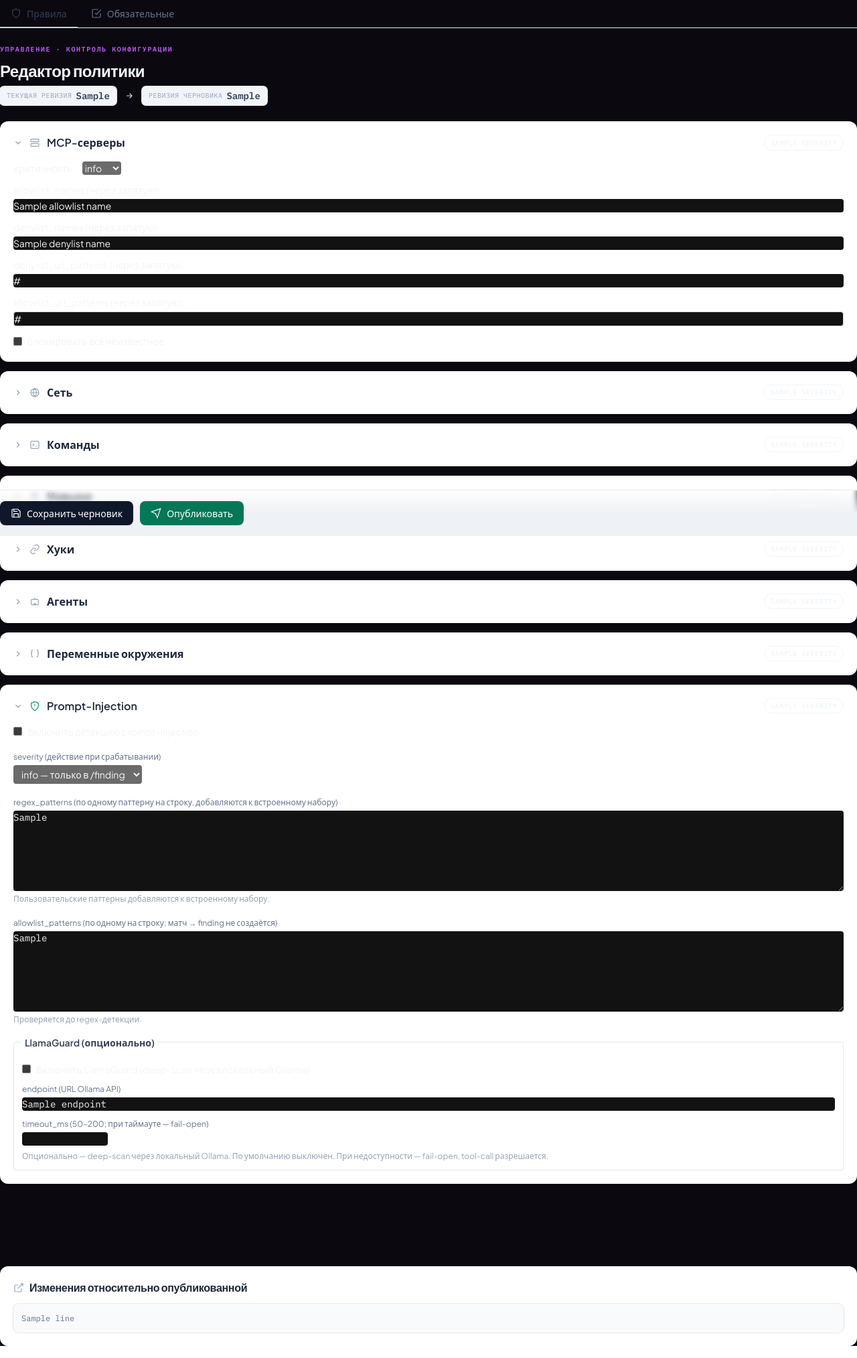
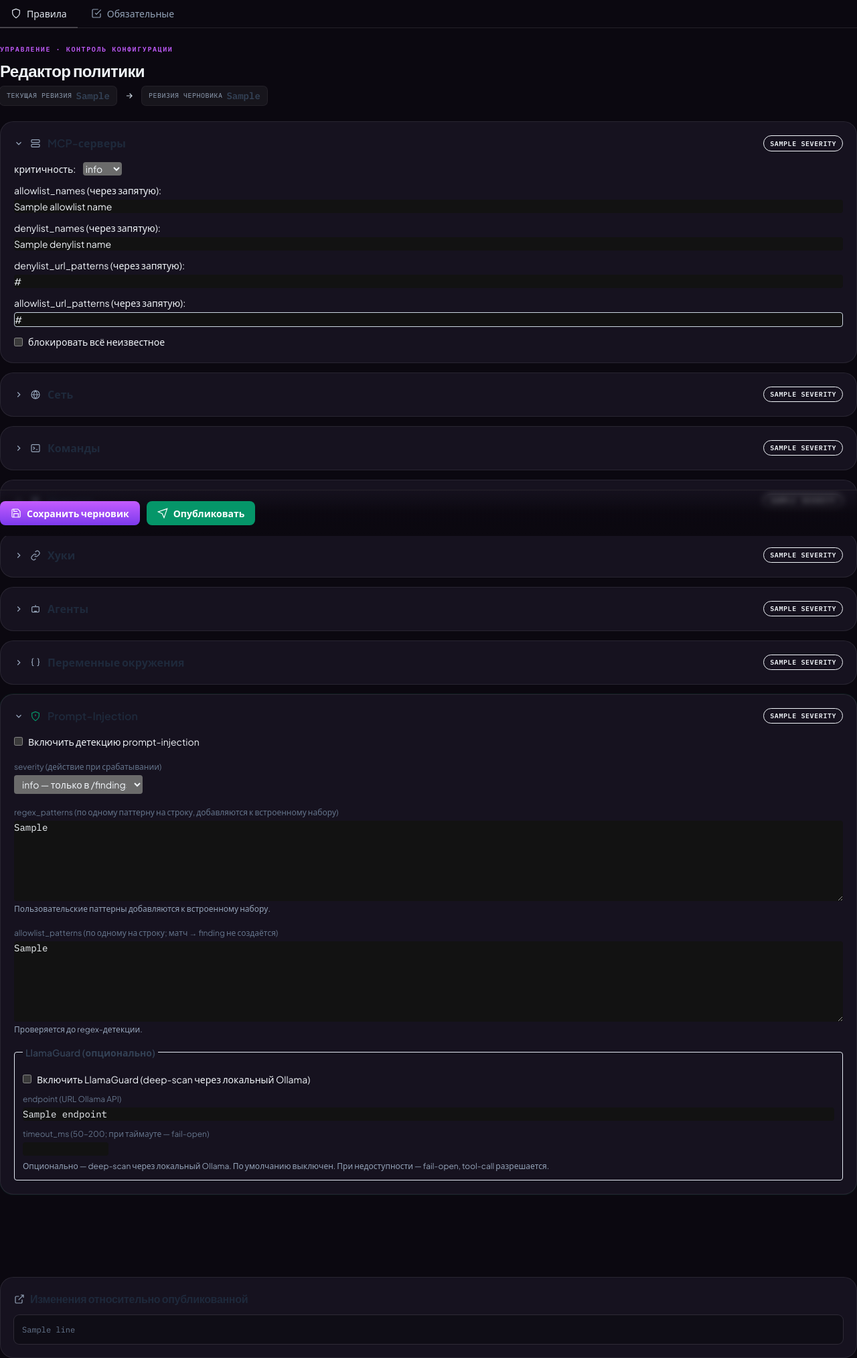
Before and after one commit to timderbak/ccguard, a Python web app: template src/ccguard/server/web/templates/policy_editor.html in a window 1280 px wide. Shown: the whole page at 67% size. Run offline with Jinja, Linux system fonts and the light colour scheme; the template is opened without the code that fills it: most values are stand-ins (such as "Sample title", 1, 10 or a date in 2020); some libraries are stand-ins or nearby versions.

Commit message:
feat(ui): modernize Policy editor + dark form controls (#5, #9)
#9 (light colors at bottom): the sticky action bar used a hardcoded light
gradient (from-[#eef1f5]) the dark shim can't catch — now a dark fade. Save
button was bg-slate-900 (near-invisible on dark) → purple gradient; publish →
brighter emerald. #5 (from year 2000): section <details> cards bg-white/shadow
→ cc-card; revision chips, diff block, chip container, tab strip → dark/purple.

Root cause of the dated feel: .cc-surface inputs/selects/textarea had no
background rule → rendered as white browser-default boxes. Added a global dark
form-control style (bg/color/border/placeholder + purple checkbox accent),
which fixes policy, settings, and every legacy form at once. Snapshots regen.

Co-Authored-By: Claude Opus 4.8 (1M context) <noreply@anthropic.com>

```diff
--- a/src/ccguard/server/web/templates/base.html
+++ b/src/ccguard/server/web/templates/base.html
@@ -61,13 +61,18 @@
       /* Legacy white cards from not-yet-restyled pages still read fine on dark */
       .cc-surface .bg-white { box-shadow: 0 18px 40px -22px rgba(0,0,0,.6); }
 
-      /* Inputs */
+      /* Inputs — dark form controls so legacy forms (policy/settings) stop
+         rendering as white browser-default boxes on the dark surface. */
       .cc-surface input:not([type=checkbox]):not([type=radio]), .cc-surface select, .cc-surface textarea {
+        background: #0e0b14 !important; color: #f3f0f7 !important;
+        border-color: #ffffff24 !important;
         transition: border-color .15s ease, box-shadow .15s ease, background .15s ease;
       }
+      .cc-surface input::placeholder, .cc-surface textarea::placeholder { color: #6b6577; }
       .cc-surface input:focus, .cc-surface select:focus, .cc-surface textarea:focus {
         outline: none; border-color: var(--pur) !important; box-shadow: 0 0 0 3px rgba(168,85,247,.22);
       }
+      .cc-surface input[type=checkbox], .cc-surface input[type=radio] { accent-color: var(--pur); }
 
       /* Sidebar nav */
       .cc-nav-link {
--- a/src/ccguard/server/web/templates/components/_policy_list_field.html
+++ b/src/ccguard/server/web/templates/components/_policy_list_field.html
@@ -22,7 +22,7 @@
     </div>
 
     {# Chip container — visible when JS runs (cc-chip-list adds .js-active class) #}
-    <div class="cc-chip-container hidden flex-wrap gap-1.5 p-2 bg-slate-50 rounded-md ring-1 ring-slate-200 mb-1.5 min-h-9"
+    <div class="cc-chip-container hidden flex-wrap gap-1.5 p-2 bg-black/20 rounded-md ring-1 ring-white/10 mb-1.5 min-h-9"
          data-chip-container></div>
 
     {# Add-input — visible when JS runs #}
--- a/src/ccguard/server/web/templates/components/_policy_section_agents.html
+++ b/src/ccguard/server/web/templates/components/_policy_section_agents.html
@@ -1,4 +1,4 @@
-<details class="group bg-white rounded-xl shadow p-5">
+<details class="group cc-card p-5">
     <summary class="cursor-pointer flex items-center justify-between gap-3">
         <span class="flex items-center gap-2.5 font-semibold text-slate-800">
             <svg viewBox="0 0 24 24" fill="none" stroke="currentColor" stroke-width="2.2" class="cc-chevron w-3.5 h-3.5 text-slate-400"><path d="m9 18 6-6-6-6"/></svg>
--- a/src/ccguard/server/web/templates/components/_policy_section_commands.html
+++ b/src/ccguard/server/web/templates/components/_policy_section_commands.html
@@ -1,4 +1,4 @@
-<details class="group bg-white rounded-xl shadow p-5">
+<details class="group cc-card p-5">
     <summary class="cursor-pointer flex items-center justify-between gap-3">
         <span class="flex items-center gap-2.5 font-semibold text-slate-800">
             <svg viewBox="0 0 24 24" fill="none" stroke="currentColor" stroke-width="2.2" class="cc-chevron w-3.5 h-3.5 text-slate-400"><path d="m9 18 6-6-6-6"/></svg>
--- a/src/ccguard/server/web/templates/components/_policy_section_env.html
+++ b/src/ccguard/server/web/templates/components/_policy_section_env.html
@@ -1,4 +1,4 @@
-<details class="group bg-white rounded-xl shadow p-5">
+<details class="group cc-card p-5">
     <summary class="cursor-pointer flex items-center justify-between gap-3">
         <span class="flex items-center gap-2.5 font-semibold text-slate-800">
             <svg viewBox="0 0 24 24" fill="none" stroke="currentColor" stroke-width="2.2" class="cc-chevron w-3.5 h-3.5 text-slate-400"><path d="m9 18 6-6-6-6"/></svg>
--- a/src/ccguard/server/web/templates/components/_policy_section_hooks.html
+++ b/src/ccguard/server/web/templates/components/_policy_section_hooks.html
@@ -1,4 +1,4 @@
-<details class="group bg-white rounded-xl shadow p-5">
+<details class="group cc-card p-5">
     <summary class="cursor-pointer flex items-center justify-between gap-3">
         <span class="flex items-center gap-2.5 font-semibold text-slate-800">
             <svg viewBox="0 0 24 24" fill="none" stroke="currentColor" stroke-width="2.2" class="cc-chevron w-3.5 h-3.5 text-slate-400"><path d="m9 18 6-6-6-6"/></svg>
--- a/src/ccguard/server/web/templates/components/_policy_section_mcp.html
+++ b/src/ccguard/server/web/templates/components/_policy_section_mcp.html
@@ -1,4 +1,4 @@
-<details open class="group bg-white rounded-xl shadow p-5">
+<details open class="group cc-card p-5">
     <summary class="cursor-pointer flex items-center justify-between gap-3">
         <span class="flex items-center gap-2.5 font-semibold text-slate-800">
             <svg viewBox="0 0 24 24" fill="none" stroke="currentColor" stroke-width="2.2" class="cc-chevron w-3.5 h-3.5 text-slate-400"><path d="m9 18 6-6-6-6"/></svg>
--- a/src/ccguard/server/web/templates/components/_policy_section_network.html
+++ b/src/ccguard/server/web/templates/components/_policy_section_network.html
@@ -1,4 +1,4 @@
-<details class="group bg-white rounded-xl shadow p-5">
+<details class="group cc-card p-5">
     <summary class="cursor-pointer flex items-center justify-between gap-3">
         <span class="flex items-center gap-2.5 font-semibold text-slate-800">
             <svg viewBox="0 0 24 24" fill="none" stroke="currentColor" stroke-width="2.2" class="cc-chevron w-3.5 h-3.5 text-slate-400"><path d="m9 18 6-6-6-6"/></svg>
--- a/src/ccguard/server/web/templates/components/_policy_section_prompt_injection.html
+++ b/src/ccguard/server/web/templates/components/_policy_section_prompt_injection.html
@@ -1,4 +1,4 @@
-<details open class="group bg-white rounded-xl shadow p-5 ring-1 ring-emerald-600/10">
+<details open class="group cc-card p-5 ring-1 ring-emerald-600/10">
   <summary class="cursor-pointer flex items-center justify-between gap-3">
     <span class="flex items-center gap-2.5 font-semibold text-slate-800">
       <svg viewBox="0 0 24 24" fill="none" stroke="currentColor" stroke-width="2.2" class="cc-chevron w-3.5 h-3.5 text-slate-400"><path d="m9 18 6-6-6-6"/></svg>
--- a/src/ccguard/server/web/templates/components/_policy_section_skills.html
+++ b/src/ccguard/server/web/templates/components/_policy_section_skills.html
@@ -1,4 +1,4 @@
-<details class="group bg-white rounded-xl shadow p-5">
+<details class="group cc-card p-5">
     <summary class="cursor-pointer flex items-center justify-between gap-3">
         <span class="flex items-center gap-2.5 font-semibold text-slate-800">
             <svg viewBox="0 0 24 24" fill="none" stroke="currentColor" stroke-width="2.2" class="cc-chevron w-3.5 h-3.5 text-slate-400"><path d="m9 18 6-6-6-6"/></svg>
--- a/src/ccguard/server/web/templates/components/_policy_tab_strip.html
+++ b/src/ccguard/server/web/templates/components/_policy_tab_strip.html
@@ -1,15 +1,15 @@
-<nav class="flex gap-1 border-b border-slate-200 mb-6 text-sm" aria-label="Разделы политики">
+<nav class="flex gap-1 border-b border-white/10 mb-6 text-sm" aria-label="Разделы политики">
   <a href="/policy"
      class="px-4 py-2.5 -mb-px border-b-2 inline-flex items-center gap-2 transition-colors
-            {% if active_tab == 'rules' %}border-slate-900 text-slate-900 font-semibold
-            {% else %}border-transparent text-slate-500 hover:text-slate-700 hover:border-slate-300{% endif %}">
+            {% if active_tab == 'rules' %}border-[#c45cff] text-white font-semibold
+            {% else %}border-transparent text-slate-400 hover:text-slate-200 hover:border-white/20{% endif %}">
     <svg viewBox="0 0 24 24" fill="none" stroke="currentColor" stroke-width="1.8" class="w-4 h-4"><path d="M12 2 4 5v6c0 5 3.4 8.3 8 11 4.6-2.7 8-6 8-11V5l-8-3Z"/></svg>
     Правила
   </a>
   <a href="/policy/mandatory"
      class="px-4 py-2.5 -mb-px border-b-2 inline-flex items-center gap-2 transition-colors
-            {% if active_tab == 'mandatory' %}border-slate-900 text-slate-900 font-semibold
-            {% else %}border-transparent text-slate-500 hover:text-slate-700 hover:border-slate-300{% endif %}">
+            {% if active_tab == 'mandatory' %}border-[#c45cff] text-white font-semibold
+            {% else %}border-transparent text-slate-400 hover:text-slate-200 hover:border-white/20{% endif %}">
     <svg viewBox="0 0 24 24" fill="none" stroke="currentColor" stroke-width="1.8" class="w-4 h-4"><path d="M9 11l3 3L22 4"/><path d="M21 12v7a2 2 0 0 1-2 2H5a2 2 0 0 1-2-2V5a2 2 0 0 1 2-2h11"/></svg>
     Обязательные
   </a>
--- a/src/ccguard/server/web/templates/policy_editor.html
+++ b/src/ccguard/server/web/templates/policy_editor.html
@@ -7,12 +7,12 @@
     <p class="cc-eyebrow mb-2">Управление · Контроль конфигурации</p>
     <h2 class="text-2xl font-semibold tracking-tight">Редактор политики</h2>
     <div class="flex items-center gap-3 mt-2 flex-wrap text-sm">
-        <span class="inline-flex items-center gap-1.5 rounded-md bg-slate-100 px-2.5 py-1 ring-1 ring-slate-200">
+        <span class="inline-flex items-center gap-1.5 rounded-md bg-white/5 px-2.5 py-1 ring-1 ring-white/10">
             <span class="cc-mono text-[10px] uppercase tracking-wider text-slate-400">Текущая ревизия</span>
             <span class="font-mono font-semibold text-slate-700">{{ current_rev }}</span>
         </span>
         <svg viewBox="0 0 24 24" fill="none" stroke="currentColor" stroke-width="2" class="w-3.5 h-3.5 text-slate-300"><path d="M5 12h14M13 6l6 6-6 6"/></svg>
-        <span class="inline-flex items-center gap-1.5 rounded-md bg-slate-100 px-2.5 py-1 ring-1 ring-slate-200">
+        <span class="inline-flex items-center gap-1.5 rounded-md bg-white/5 px-2.5 py-1 ring-1 ring-white/10">
             <span class="cc-mono text-[10px] uppercase tracking-wider text-slate-400">Ревизия черновика</span>
             <span class="font-mono font-semibold text-slate-700">{{ draft_rev }}</span>
         </span>
@@ -32,14 +32,15 @@
     {% include "components/_policy_section_env.html" %}
     {% include "components/_policy_section_prompt_injection.html" %}
 
-    <div class="flex gap-2.5 sticky bottom-0 -mx-8 px-8 py-4 bg-gradient-to-t from-[#eef1f5] via-[#eef1f5] to-transparent backdrop-blur-sm border-t border-slate-200/60">
+    <div class="flex gap-2.5 sticky bottom-0 -mx-8 px-8 py-4 bg-gradient-to-t from-[#0b0810] via-[#0b0810f2] to-transparent backdrop-blur-sm border-t border-white/10">
         <button type="submit"
-                class="bg-slate-900 hover:bg-ink-700 text-white rounded-lg px-4 py-2 text-sm font-medium shadow-sm transition-colors inline-flex items-center gap-2">
+                class="text-white rounded-lg px-4 py-2 text-sm font-semibold inline-flex items-center gap-2 hover:brightness-110 transition"
+                style="background:linear-gradient(180deg,#c45cff,#7c3aed)">
             <svg viewBox="0 0 24 24" fill="none" stroke="currentColor" stroke-width="1.8" class="w-4 h-4"><path d="M19 21H5a2 2 0 0 1-2-2V5a2 2 0 0 1 2-2h11l5 5v11a2 2 0 0 1-2 2Z"/><path d="M17 21v-8H7v8M7 3v5h8"/></svg>
             Сохранить черновик
         </button>
         <button type="submit" formaction="/policy/publish"
-                class="bg-emerald-700 hover:bg-emerald-800 text-white rounded-lg px-4 py-2 text-sm font-medium shadow-sm transition-colors inline-flex items-center gap-2"
+                class="bg-emerald-600 hover:bg-emerald-500 text-white rounded-lg px-4 py-2 text-sm font-semibold transition-colors inline-flex items-center gap-2"
                 onclick="return confirm('Опубликовать черновик на все машины?')">
             <svg viewBox="0 0 24 24" fill="none" stroke="currentColor" stroke-width="1.8" class="w-4 h-4"><path d="m22 2-7 20-4-9-9-4 20-7Z"/></svg>
             Опубликовать
@@ -48,12 +49,12 @@
 </form>
 
 {% if diff_lines %}
-<section class="bg-white rounded-xl shadow p-5 mt-6">
+<section class="cc-card p-5 mt-6">
     <h3 class="font-semibold mb-3 flex items-center gap-2 text-slate-800">
         <svg viewBox="0 0 24 24" fill="none" stroke="currentColor" stroke-width="1.8" class="w-4 h-4 text-slate-400"><path d="M18 13v6a2 2 0 0 1-2 2H5a2 2 0 0 1-2-2V8a2 2 0 0 1 2-2h6"/><path d="M15 3h6v6M10 14 21 3"/></svg>
         Изменения относительно опубликованной
     </h3>
-    <pre class="text-xs overflow-x-auto cc-mono leading-relaxed rounded-lg bg-slate-50 ring-1 ring-slate-200 p-3">{% for line in diff_lines %}<span class="{% if line.startswith('+') %}text-emerald-600{% elif line.startswith('-') %}text-red-600{% else %}text-slate-500{% endif %}">{{ line }}</span>
+    <pre class="text-xs overflow-x-auto cc-mono leading-relaxed rounded-lg bg-black/30 ring-1 ring-white/10 p-3">{% for line in diff_lines %}<span class="{% if line.startswith('+') %}text-emerald-600{% elif line.startswith('-') %}text-red-600{% else %}text-slate-500{% endif %}">{{ line }}</span>
 {% endfor %}</pre>
 </section>
 {% endif %}
--- a/src/ccguard/server/web/templates/policy_history.html
+++ b/src/ccguard/server/web/templates/policy_history.html
@@ -2,7 +2,7 @@
 {% block title %}ccguard — история политики{% endblock %}
 {% block content %}
 <h2 class="text-2xl font-semibold mb-6">История политики</h2>
-<div class="bg-white rounded-lg shadow p-4">
+<div class="cc-card p-4">
     <table class="w-full text-sm">
         <thead><tr class="text-left text-slate-500 border-b">
             <th class="py-2">Ревизия</th><th>Статус</th><th>Создано</th><th>Автор</th><th>Комментарий</th><th></th>
```
Also changed, not shown: src/ccguard/server/web/templates/policy_editor_mandatory.html (+8 -7 lines), tests/_snapshots/login.html (+6 -1 lines), tests/_snapshots/machine_detail_with_risk.html (+6 -1 lines), tests/_snapshots/overview_empty.html (+6 -1 lines).
